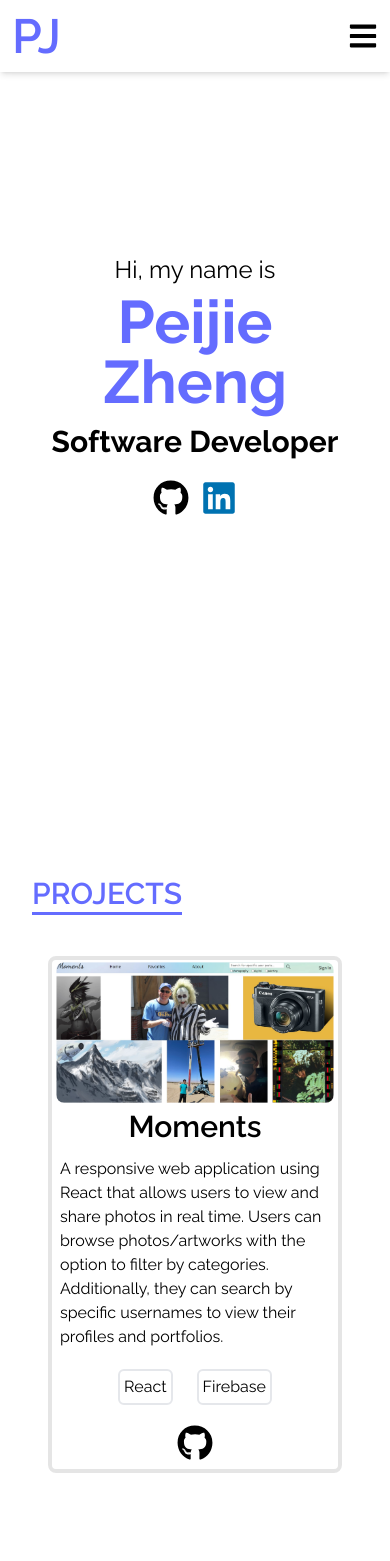
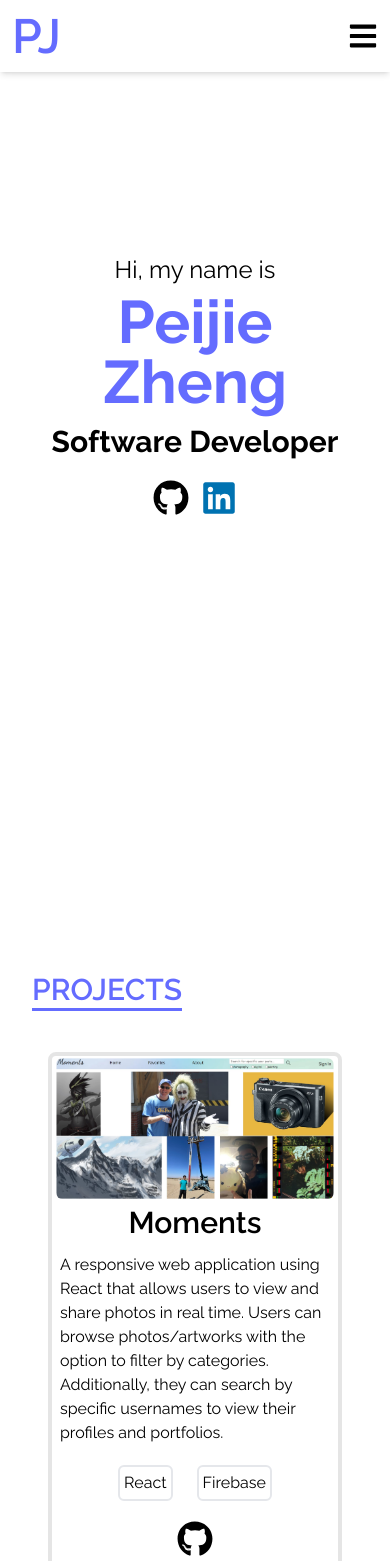
Before and after one commit to peijie36/peijie36.github.io, a React (Vite) app: page / in a window 390 px wide. Shown: the top 1561 px of the page. Built offline with nearby package versions, Linux system fonts and the light colour scheme.

Commit message:
Fix project style

```diff
--- a/src/components/ProjectCard/ProjectCard.jsx
+++ b/src/components/ProjectCard/ProjectCard.jsx
@@ -9,7 +9,7 @@ const ProjectCard = ( { project } ) => {
             <img
                 src={project.img}
                 alt={`cover photo for ${project.name}`}
-                className="scale-[.97] max:sm:self-center max-sm:w-full max-w-[500px] rounded-lg"
+                className="scale-[.97] max:sm:self-center max-sm:w-full max-w-[500px] rounded-md"
             />
             <div className="flex flex-col justify-between">
                 <h1 className="text-3xl sm:text-4xl font-semibold py-1">{project.name}</h1>
--- a/src/components/Projects/Projects.jsx
+++ b/src/components/Projects/Projects.jsx
@@ -3,7 +3,7 @@ import ProjectCard from "src/components/ProjectCard/ProjectCard";
 
 const Projects = () => {
     return (
-        <div name="projects" className="flex flex-col m-auto sm:pt-20 justify-normal w-12/13">
+        <div name="projects" className="flex flex-col m-auto pt-24 sm:pt-20 justify-normal w-12/13">
             <h2 className="text-3xl text-left font-semibold text-[#646cff] mb-7 mr-32 underline underline-offset-8">
                 PROJECTS
             </h2>
```
